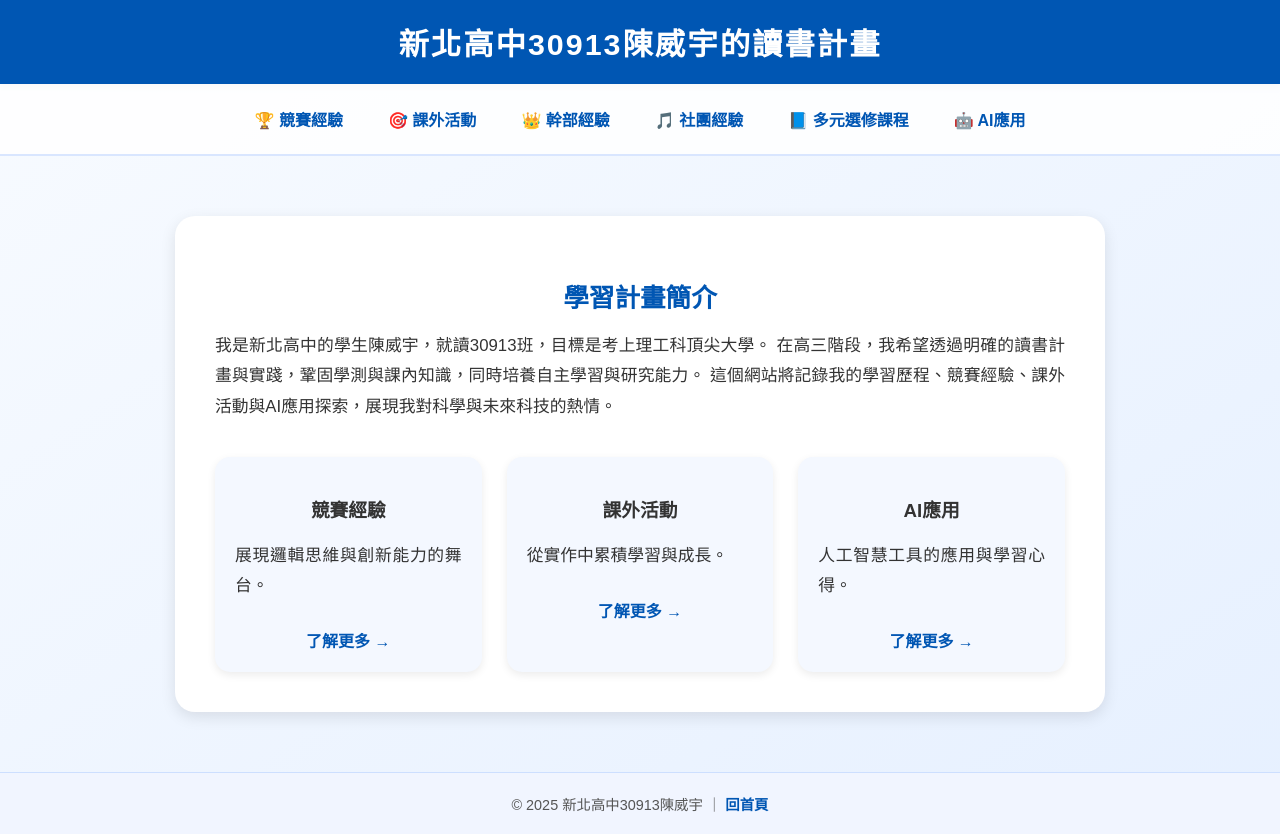
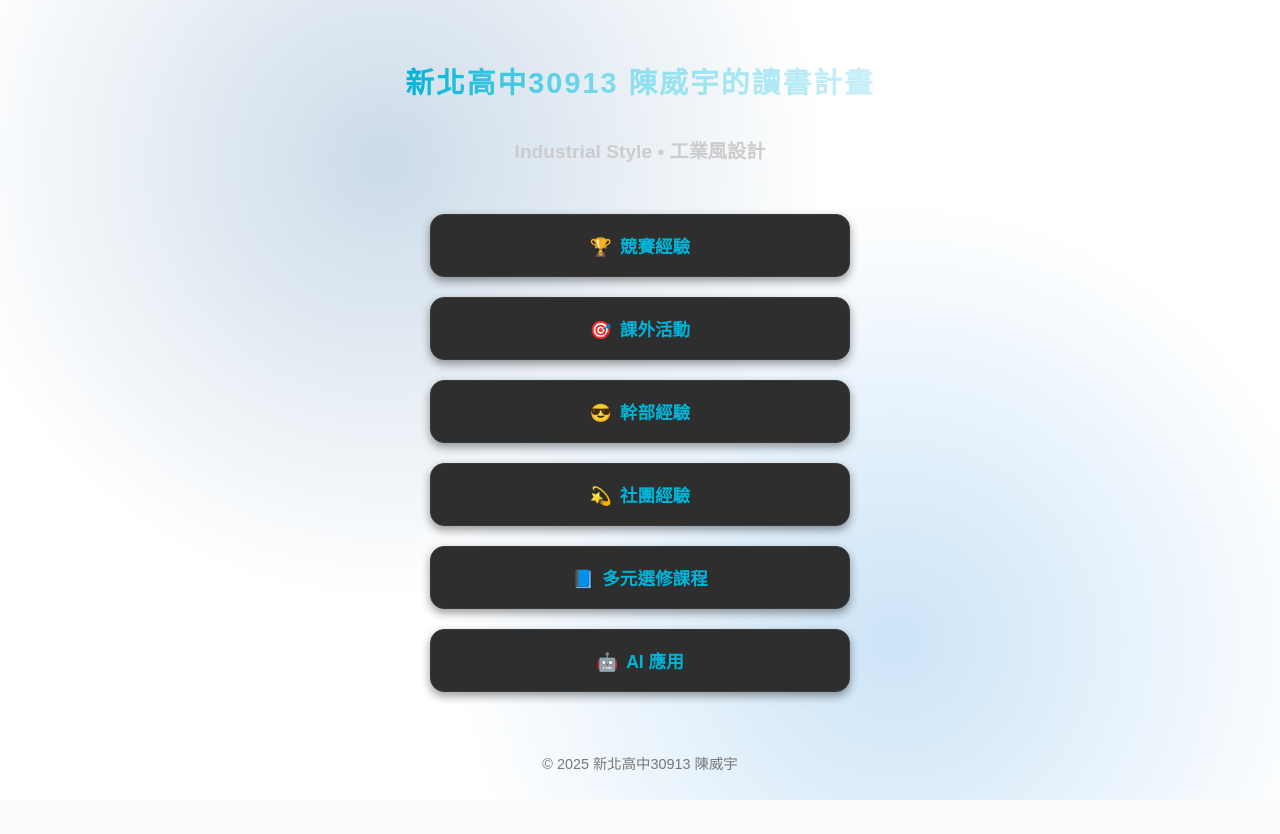
Before and after one commit to willsonchen8866/resume_NTSH, a Flask app: page / in a window 1280 px wide. After the commit the page ends 800 px from the top, so only its background shows below. Run offline with Flask 3, Linux system fonts and the light colour scheme.

Commit message:
Update index.html

```diff
--- a/templates/index.html
+++ b/templates/index.html
@@ -3,182 +3,92 @@
 <head>
     <meta charset="UTF-8">
     <meta name="viewport" content="width=device-width, initial-scale=1.0">
-    <meta name="description" content="新北高中30913陳威宇的讀書計畫與學習歷程">
-    <title>新北高中30913陳威宇的讀書計畫</title>
+    <title>新北高中30913 陳威宇的讀書計畫</title>
     <style>
-        /* ---- 全域設定 ---- */
         body {
-            font-family: "Noto Sans TC", "Microsoft JhengHei", sans-serif;
-            background: linear-gradient(to bottom right, #f8fbff, #e6f0ff);
-            color: #333;
+            font-family: "Noto Sans TC", sans-serif;
+            background: linear-gradient(135deg, #1a1a1a, #2c2c2c);
+            color: #eaeaea;
             margin: 0;
             padding: 0;
+            display: flex;
+            flex-direction: column;
+            align-items: center;
+            justify-content: flex-start;
+            min-height: 100vh;
+            background-image: radial-gradient(circle at 30% 20%, #004b8d33 0%, transparent 40%),
+                              radial-gradient(circle at 70% 80%, #0078d733 0%, transparent 40%);
         }
 
-        /* ---- 頂部導覽列 ---- */
-        header {
-            background-color: #0056b3;
-            color: white;
-            padding: 20px 0;
-            box-shadow: 0 3px 6px rgba(0,0,0,0.15);
-        }
-
-        header h1 {
-            margin: 0;
+        h1 {
+            font-size: 1.8em;
+            margin-top: 60px;
             text-align: center;
-            font-size: 1.9rem;
+            background: linear-gradient(90deg, #00b4d8, #90e0ef, #caf0f8);
+            -webkit-background-clip: text;
+            -webkit-text-fill-color: transparent;
             letter-spacing: 2px;
         }
 
-        /* ---- 導覽選單 ---- */
-        nav {
-            background: #ffffffdd;
-            display: flex;
-            justify-content: center;
-            flex-wrap: wrap;
-            gap: 15px;
-            padding: 15px;
-            border-bottom: 2px solid #d9e6ff;
+        h2 {
+            font-size: 1.2em;
+            text-align: center;
+            color: #cccccc;
+            margin-bottom: 50px;
         }
 
-        nav a {
-            color: #0056b3;
+        .container {
+            width: 90%;
+            max-width: 420px;
+            display: flex;
+            flex-direction: column;
+            gap: 20px;
+        }
+
+        .btn {
+            background: #2e2e2e;
+            border: 1px solid #3a3a3a;
+            border-radius: 14px;
+            padding: 18px 20px;
+            text-align: center;
+            font-size: 1.1em;
+            color: #00b4d8;
             text-decoration: none;
             font-weight: 600;
-            padding: 8px 15px;
-            border-radius: 10px;
-            transition: 0.2s;
+            transition: all 0.25s ease;
+            box-shadow: 0 4px 10px rgba(0,0,0,0.4);
         }
 
-        nav a:hover {
-            background-color: #0056b3;
-            color: white;
-            transform: scale(1.05);
+        .btn:hover {
+            transform: translateY(-4px);
+            box-shadow: 0 6px 20px rgba(0, 180, 216, 0.3);
+            background: #383838;
         }
 
-        /* ---- 主內容區 ---- */
-        main {
-            max-width: 850px;
-            margin: 60px auto;
-            background: white;
-            border-radius: 20px;
-            padding: 40px;
-            box-shadow: 0 5px 15px rgba(0,0,0,0.1);
+        .emoji {
+            margin-right: 8px;
         }
 
-        main h2 {
-            text-align: center;
-            color: #0056b3;
-            font-size: 1.6rem;
-            margin-bottom: 15px;
-        }
-
-        main p {
-            text-align: justify;
-            line-height: 1.8;
-            font-size: 1.05rem;
-        }
-
-        /* ---- 卡片區 ---- */
-        .cards {
-            display: grid;
-            grid-template-columns: repeat(auto-fit, minmax(230px, 1fr));
-            gap: 25px;
-            margin-top: 35px;
-        }
-
-        .card {
-            background: #f4f8ff;
-            padding: 20px;
-            border-radius: 15px;
-            box-shadow: 0 3px 8px rgba(0,0,0,0.08);
-            text-align: center;
-            transition: transform 0.2s, box-shadow 0.2s;
-        }
-
-        .card:hover {
-            transform: translateY(-5px);
-            box-shadow: 0 6px 12px rgba(0,0,0,0.15);
-        }
-
-        .card a {
-            display: inline-block;
-            margin-top: 10px;
-            color: #0056b3;
-            font-weight: bold;
-            text-decoration: none;
-        }
-
-        .card a:hover {
-            color: #003f7f;
-        }
-
-        /* ---- 頁尾 ---- */
         footer {
-            text-align: center;
-            padding: 20px 0;
-            font-size: 0.9rem;
-            color: #555;
-            background-color: #f1f5ff;
-            border-top: 1px solid #cddfff;
-            margin-top: 50px;
-        }
-
-        footer a {
-            color: #0056b3;
-            text-decoration: none;
-            font-weight: 600;
-        }
-
-        footer a:hover {
-            text-decoration: underline;
+            margin-top: 60px;
+            color: #777;
+            font-size: 0.9em;
         }
     </style>
 </head>
 <body>
+    <h1>新北高中30913 陳威宇的讀書計畫</h1>
+    <h2>Industrial Style • 工業風設計</h2>
 
-    <header>
-        <h1>新北高中30913陳威宇的讀書計畫</h1>
-    </header>
+    <div class="container">
+        <a href="/competition" class="btn"><span class="emoji">🏆</span>競賽經驗</a>
+        <a href="/activities" class="btn"><span class="emoji">🎯</span>課外活動</a>
+        <a href="/leadership" class="btn"><span class="emoji">😎</span>幹部經驗</a>
+        <a href="/club" class="btn"><span class="emoji">💫</span>社團經驗</a>
+        <a href="/electives" class="btn"><span class="emoji">📘</span>多元選修課程</a>
+        <a href="/ai" class="btn"><span class="emoji">🤖</span>AI 應用</a>
+    </div>
 
-    <nav>
-        <a href="/competition">🏆 競賽經驗</a>
-        <a href="/activities">🎯 課外活動</a>
-        <a href="/leadership">👑 幹部經驗</a>
-        <a href="/club">🎵 社團經驗</a>
-        <a href="/electives">📘 多元選修課程</a>
-        <a href="/ai">🤖 AI應用</a>
-    </nav>
-
-    <main>
-        <h2>學習計畫簡介</h2>
-        <p>
-            我是新北高中的學生陳威宇，就讀30913班，目標是考上理工科頂尖大學。
-            在高三階段，我希望透過明確的讀書計畫與實踐，鞏固學測與課內知識，同時培養自主學習與研究能力。
-            這個網站將記錄我的學習歷程、競賽經驗、課外活動與AI應用探索，展現我對科學與未來科技的熱情。
-        </p>
-
-        <div class="cards">
-            <div class="card">
-                <h3>競賽經驗</h3>
-                <p>展現邏輯思維與創新能力的舞台。</p>
-                <a href="/competition">了解更多 →</a>
-            </div>
-            <div class="card">
-                <h3>課外活動</h3>
-                <p>從實作中累積學習與成長。</p>
-                <a href="/activities">了解更多 →</a>
-            </div>
-            <div class="card">
-                <h3>AI應用</h3>
-                <p>人工智慧工具的應用與學習心得。</p>
-                <a href="/ai">了解更多 →</a>
-            </div>
-        </div>
-    </main>
-
-    <footer>
-        © 2025 新北高中30913陳威宇 ｜ <a href="/">回首頁</a>
-    </footer>
+    <footer>© 2025 新北高中30913 陳威宇</footer>
 </body>
 </html>
```
